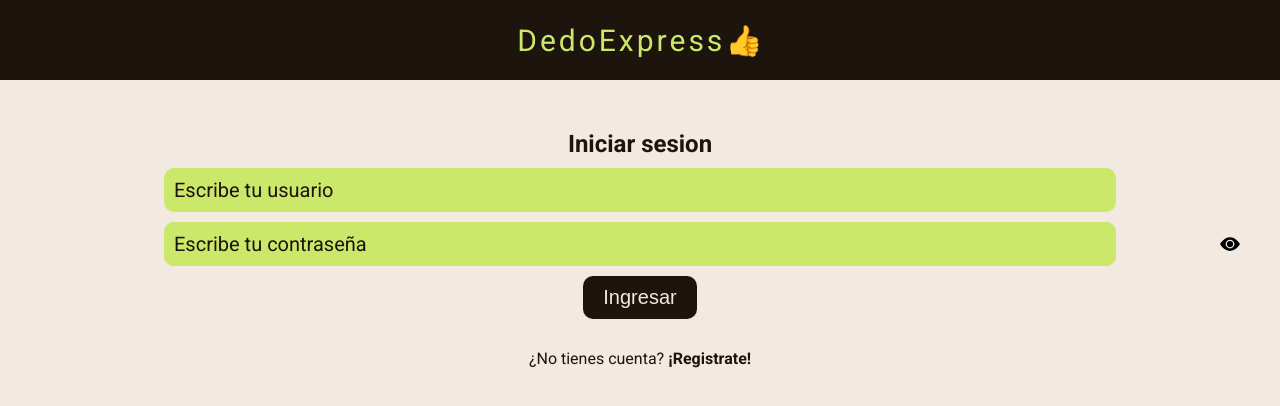
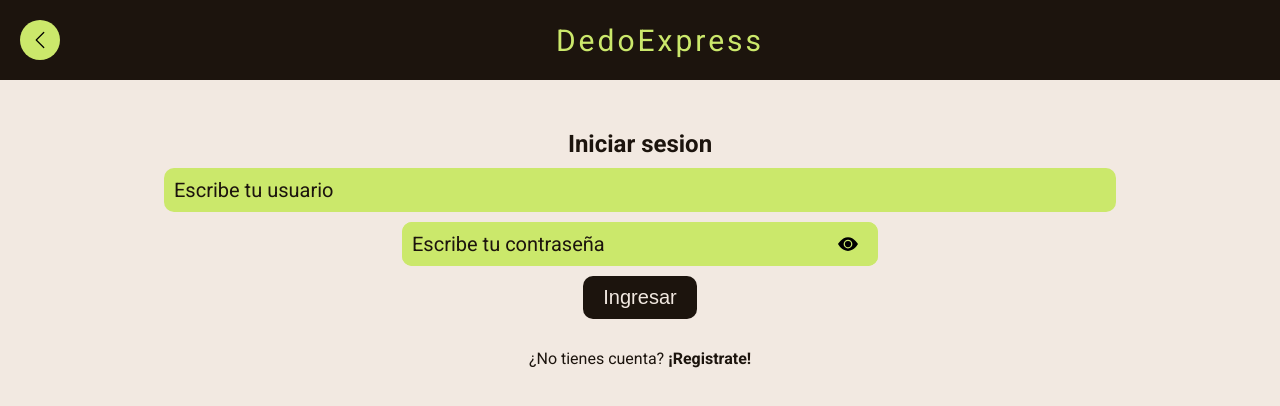
Before and after one commit to antoninosartori/dedoExpress, a React (Vite) app in the folder client/: page /login in a window 1280 px wide. Shown: the top 406 px of the page. Built offline with nearby package versions, Linux system fonts and the light colour scheme.

Commit message:
can change your user

```diff
--- a/client/src/components/Header.css
+++ b/client/src/components/Header.css
@@ -17,6 +17,21 @@
    flex-grow: 1;
    align-items: center;
    justify-content: center;
+}
+
+.backArrow{
+   display: flex;
+   align-items: center;
+   justify-content: center;
+   border-radius: 50%;
+   background-color: var(--mainColor);
+   padding: var(--px1);
+}
+
+.backArrow img{
+   width: var(--px2);
+   transform: rotate(90deg);
+
 }
 
 .header-logo_link{
--- a/client/src/components/Header.jsx
+++ b/client/src/components/Header.jsx
@@ -1,20 +1,25 @@
-import { Link } from 'react-router-dom'
 import './Header.css'
+import { useContext } from 'react'
+import { Link, useNavigate } from 'react-router-dom'
+import { UserContext } from '../context/UserContext'
 import Toggable from './Toggable'
-import { useContext } from 'react'
-import './Header.css'
 import NavMenu from './NavMenu';
 import account from '../assets/account.svg'
-import { UserContext } from '../context/UserContext'
+import backIcon from '../assets/chevron-down.svg'
+
 function Header() {
    const { user } = useContext(UserContext)
+   const navigate = useNavigate()
    const returnToHome = user !== null ? '/' : '/login'
    return (
       <header className='pageHeader'>
          <div className='header-logo_container'>
+            <Link className='backArrow' onClick={() => navigate(-1)}>
+               <img src={backIcon} alt="volver atras" />
+            </Link>
             <Link className='header-logo_link' to={returnToHome}>
                <h1 className='logo-text'>DedoExpress</h1>
-               <span className='logo-fingerUp'>👍</span>
+               {/* <span className='logo-fingerUp'>👍</span> */}
             </Link>
          </div>
          {
--- a/client/src/index.css
+++ b/client/src/index.css
@@ -6,6 +6,7 @@
    --marginVerticalToComponents: 50px;
    --boxShadowLarge: 2px 2px 8px #00000083;
    --boxShadowShort: 2px 2px 4px #00000083;
+   --desktopBreakpoint: 768px;
 
    --px1: 10px;
    --px2: 20px;
@@ -146,3 +147,20 @@ input::placeholder {
 .inactive {
    display: none;
 }
+
+/* desktop */
+@media screen and (min-width: 768px){
+   .searchFormHome-form{
+      flex-direction: row;
+   }
+
+   .createTravel form label{
+      width: 50%;
+      margin: 0 auto;
+   }
+
+   .formGroup{
+      margin: 0 auto;
+      width: 50%;
+   }
+}
--- a/client/src/pages/LoginPage.css
+++ b/client/src/pages/LoginPage.css
@@ -13,11 +13,16 @@
 
 .loginPage form .formGroup{
    padding: 0;
+   position: relative;
+}
+
+.loginPage form .formGroup input[name="password"]{
+   padding-right: var(--px4);
 }
 
 .passwordHide-Show_container{
    position: absolute;
-   right: var(--px4);
+   right: var(--px2);
    display: flex;
    justify-content: center;
    align-items: center;
```
Also changed, not shown: 1 other file (tests, documents, lock files or other folders).
